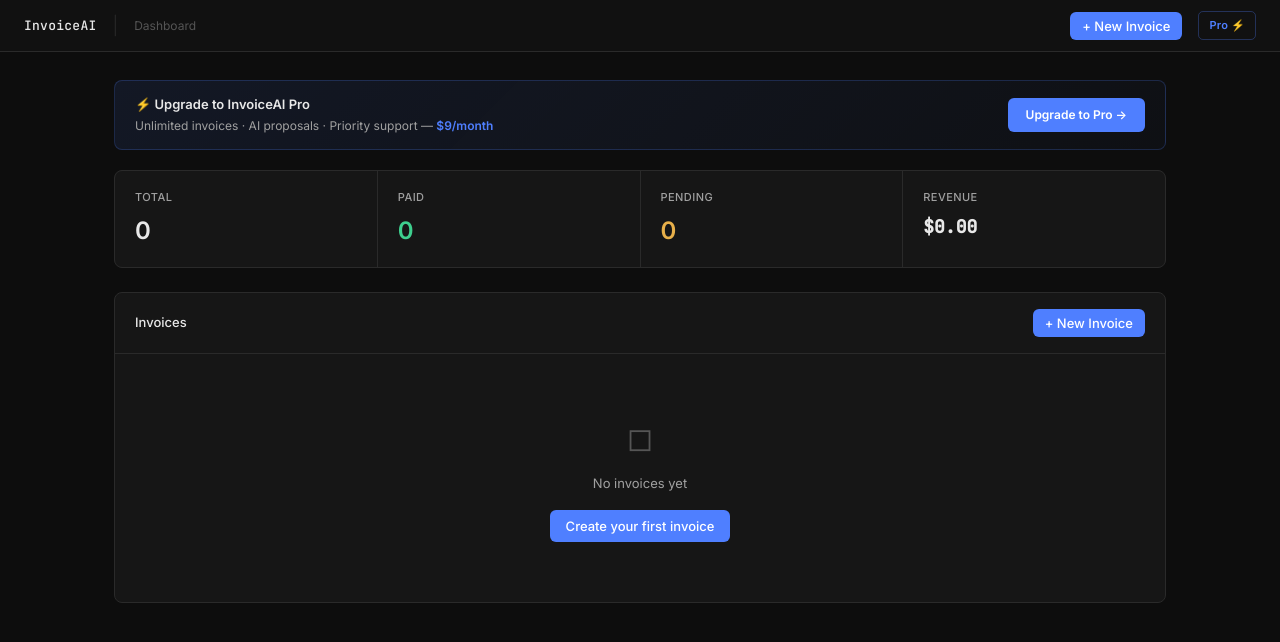
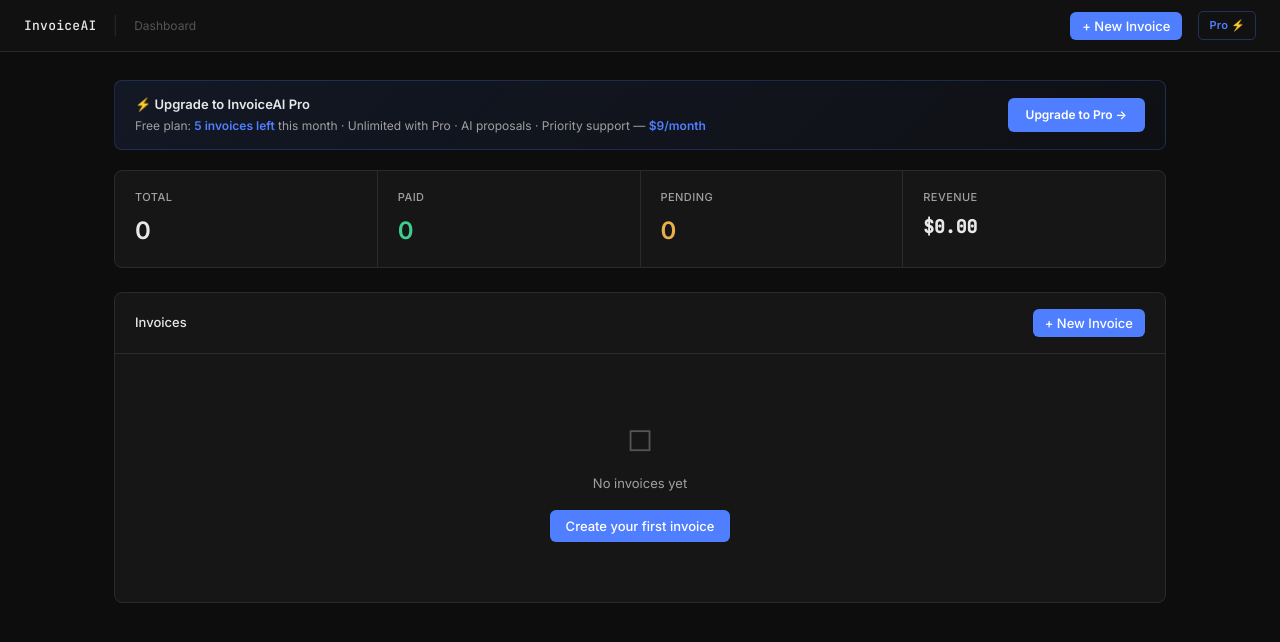
Before and after one commit to johircu2-bit/invoice-ai-pro, a React (Vite) app: page / in a window 1280 px wide. Shown: the top 642 px of the page. Built offline with nearby package versions, Linux system fonts and the light colour scheme.

Commit message:
Add free plan limit: 5 invoices/month with upgrade prompt

```diff
--- a/src/App.jsx
+++ b/src/App.jsx
@@ -303,6 +303,11 @@
   const sorted  = [...invoices].sort((a, b) => b.updatedAt - a.updatedAt);
 
   const GUMROAD = "https://johirxdev.gumroad.com/l/invoiceai-pro";
+  const FREE_LIMIT = 5;
+  const now = new Date();
+  const startOfMonth = new Date(now.getFullYear(), now.getMonth(), 1).getTime();
+  const thisMonthCount = invoices.filter(i => i.createdAt >= startOfMonth).length;
+  const remaining = Math.max(0, FREE_LIMIT - thisMonthCount);
 
   return (
     <div className="fade">
@@ -310,7 +315,13 @@
       <div style={{ background:"linear-gradient(135deg,rgba(79,127,255,0.1),rgba(79,127,255,0.03))", border:`1px solid rgba(79,127,255,0.22)`, borderRadius:"8px", padding:"14px 20px", marginBottom:"20px", display:"flex", alignItems:"center", justifyContent:"space-between", flexWrap:"wrap", gap:"12px" }}>
         <div>
           <div style={{ fontSize:"13px", fontWeight:600, color:C.text, marginBottom:"2px" }}>⚡ Upgrade to InvoiceAI Pro</div>
-          <div style={{ fontSize:"12px", color:C.textSub }}>Unlimited invoices · AI proposals · Priority support — <strong style={{ color:C.accent }}>$9/month</strong></div>
+          <div style={{ fontSize:"12px", color:C.textSub }}>
+            {remaining > 0
+              ? <span>Free plan: <strong style={{ color: remaining <= 2 ? "#ff6b6b" : C.accent }}>{remaining} invoice{remaining !== 1 ? "s" : ""} left</strong> this month · Unlimited with Pro</span>
+              : <span style={{ color:"#ff6b6b" }}>⚠️ Free limit reached! Upgrade for unlimited invoices</span>
+            }
+            {" "}· AI proposals · Priority support — <strong style={{ color:C.accent }}>$9/month</strong>
+          </div>
         </div>
         <a href={GUMROAD} target="_blank" rel="noopener noreferrer"
           style={{ background:C.accent, color:"#fff", borderRadius:"6px", padding:"8px 18px", fontSize:"12px", fontWeight:600, textDecoration:"none", whiteSpace:"nowrap" }}>
@@ -762,7 +773,25 @@
 
   useEffect(() => { ls.set("invoices_v3", invs); }, [invs]);
 
+  const FREE_LIMIT = 5;
+
+  const getThisMonthCount = (invoiceList) => {
+    const now = new Date();
+    const startOfMonth = new Date(now.getFullYear(), now.getMonth(), 1).getTime();
+    return invoiceList.filter(i => i.createdAt >= startOfMonth).length;
+  };
+
   const createInv = () => {
+    const thisMonthCount = getThisMonthCount(invs);
+    if (thisMonthCount >= FREE_LIMIT) {
+      const confirmed = window.confirm(
+        "🔒 Free Plan Limit Reached!\n\nYou\'ve created " + FREE_LIMIT + " invoices this month.\n\nUpgrade to Pro ($9/month) for:\n✅ Unlimited invoices\n✅ AI Proposal Generator\n✅ Priority support\n\nClick OK to upgrade now!"
+      );
+      if (confirmed) {
+        window.open("https://johirxdev.gumroad.com/l/invoiceai-pro", "_blank");
+      }
+      return;
+    }
     const inv = {
       id: uid(), num: nextNum(invs),
       date: today(), dueDate: due30(today()),
```
